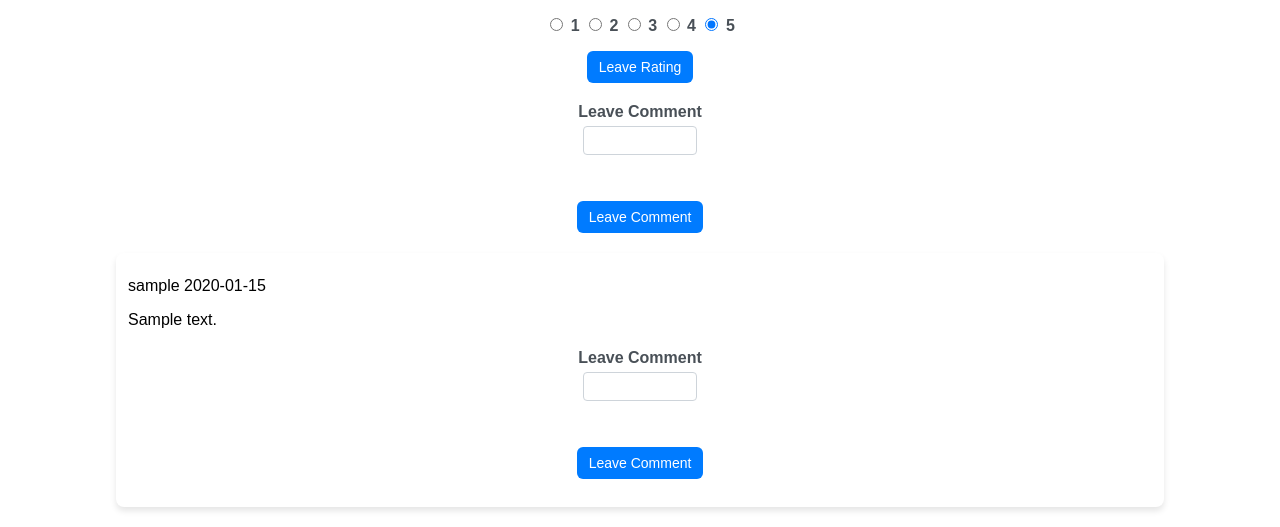
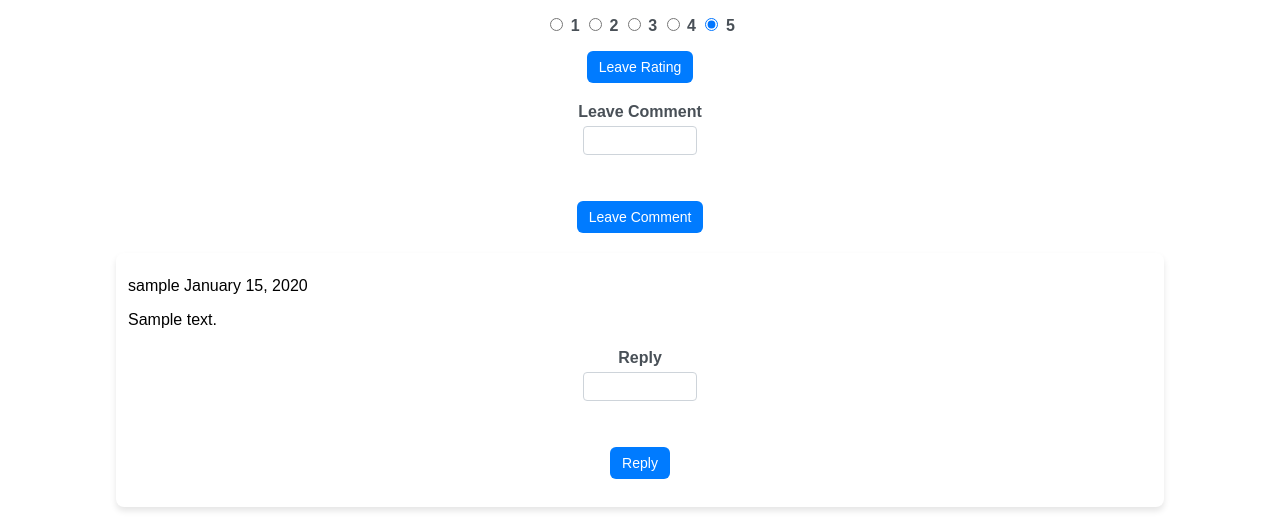
Before and after one commit to saglin/D0018E, a Flask app: page /item/1 in a window 1280 px wide. Shown: the part 721-1248 px from the top of the page. Run offline with Flask 3, Linux system fonts and the light colour scheme; tables that the repository leaves empty hold one stand-in row (values such as "Sample post"); grey boxes marked "Sample" are stand-in pictures; some libraries are stand-ins or nearby versions.

Commit message:
Comment fix

```diff
--- a/app.py
+++ b/app.py
@@ -198,7 +198,7 @@ def place_order():
         return redirect(url_for('shopping_cart'))
 
 @app.route("/leave_comment/<int:id>", methods=['POST'])
-def leave_comment(id, parent_id=None):
+def leave_comment(id, parent_id):
     if request.method == 'POST':
         user_id = session['user_id']
         new_comment = request.form['new_comment']
@@ -210,9 +210,9 @@ def leave_comment(id, parent_id=None):
             comment_id = 1
         time_posted = str(date.today())
         if parent_id is None:
-            cursor.execute('''INSERT INTO Comment (id, user_id, time_posted, item_id, comment_text) VALUES (%s, %s, %s, %s, %s)''', (comment_id, user_id, time_posted, id, new_comment))
+            cursor.execute('''INSERT INTO Comment (id, user_id, time_posted, item_id, comment_text) VALUES (%s, %s, %s, %s, %s)''', (comment_id, user_id, time_posted, id, new_comment,))
         else:
-            cursor.execute('''INSERT INTO Comment (id, user_id, time_posted, item_id, comment_text, parent_id) VALUES (%s, %s, %s, %s, %s, %s)''', (comment_id, user_id, time_posted, id, new_comment, parent_id))
+            cursor.execute('''INSERT INTO Comment (id, user_id, time_posted, item_id, comment_text, parent_id) VALUES (%s, %s, %s, %s, %s, %s)''', (comment_id, user_id, time_posted, id, new_comment, parent_id,))
         mysql.connection.commit()
         cursor.close()
         return redirect(url_for('item_page', id=id))
@@ -287,6 +287,7 @@ def create_comments(comment_data):
     for comment in comment_data:
         comment = list(comment)
         comment.append(check_parent_comment(comment[0]))
+        comment[2] = comment[2].strftime("%B %d, %Y")
         comments.append(comment)
     return comments
 
--- a/templates/item.html
+++ b/templates/item.html
@@ -47,7 +47,7 @@
         <button type="submit">Leave Rating</button>
     </form>
 
-    <form method="POST" action="{{ url_for('leave_comment', id=id) }}">
+    <form method="POST" action="{{ url_for('leave_comment', id=id, parent_id=None) }}">
         <label for="new_comment">Leave Comment</label>
         <input type="text" id="new_comment" name="new_comment" reqiured><br><br>
 
@@ -61,10 +61,10 @@
         <p>{{ comment[3] }}</p>
 
         <form method="POST" action="{{ url_for('leave_comment', id=id, parent_id=comment[0]) }}">
-            <label for="new_comment">Leave Comment</label>
+            <label for="new_comment">Reply</label>
             <input type="text" id="new_comment" name="new_comment" reqiured><br><br>
 
-            <button type="submit">Leave Comment</button>
+            <button type="submit">Reply</button>
         </form>
     </div>
     {% endfor %}
```
